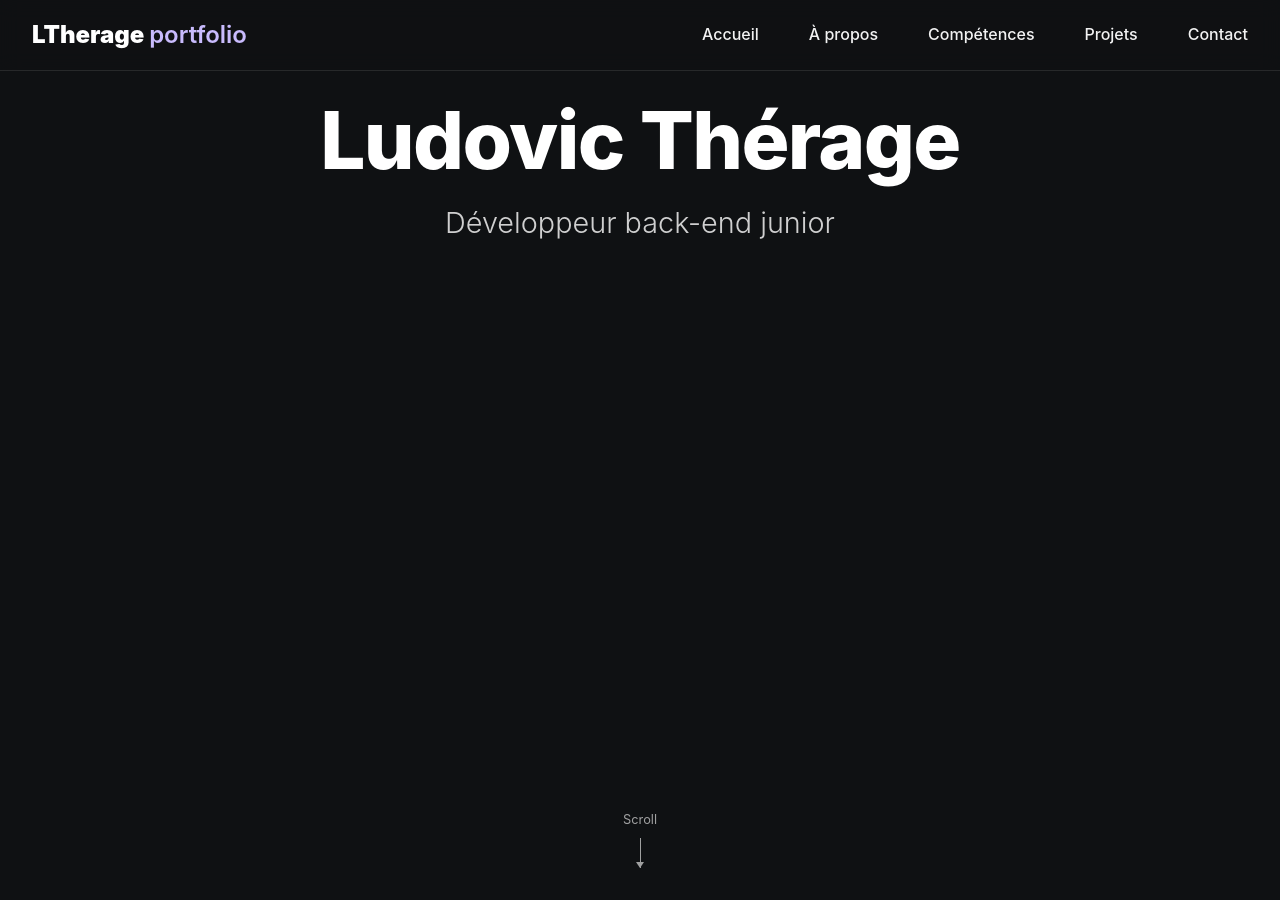
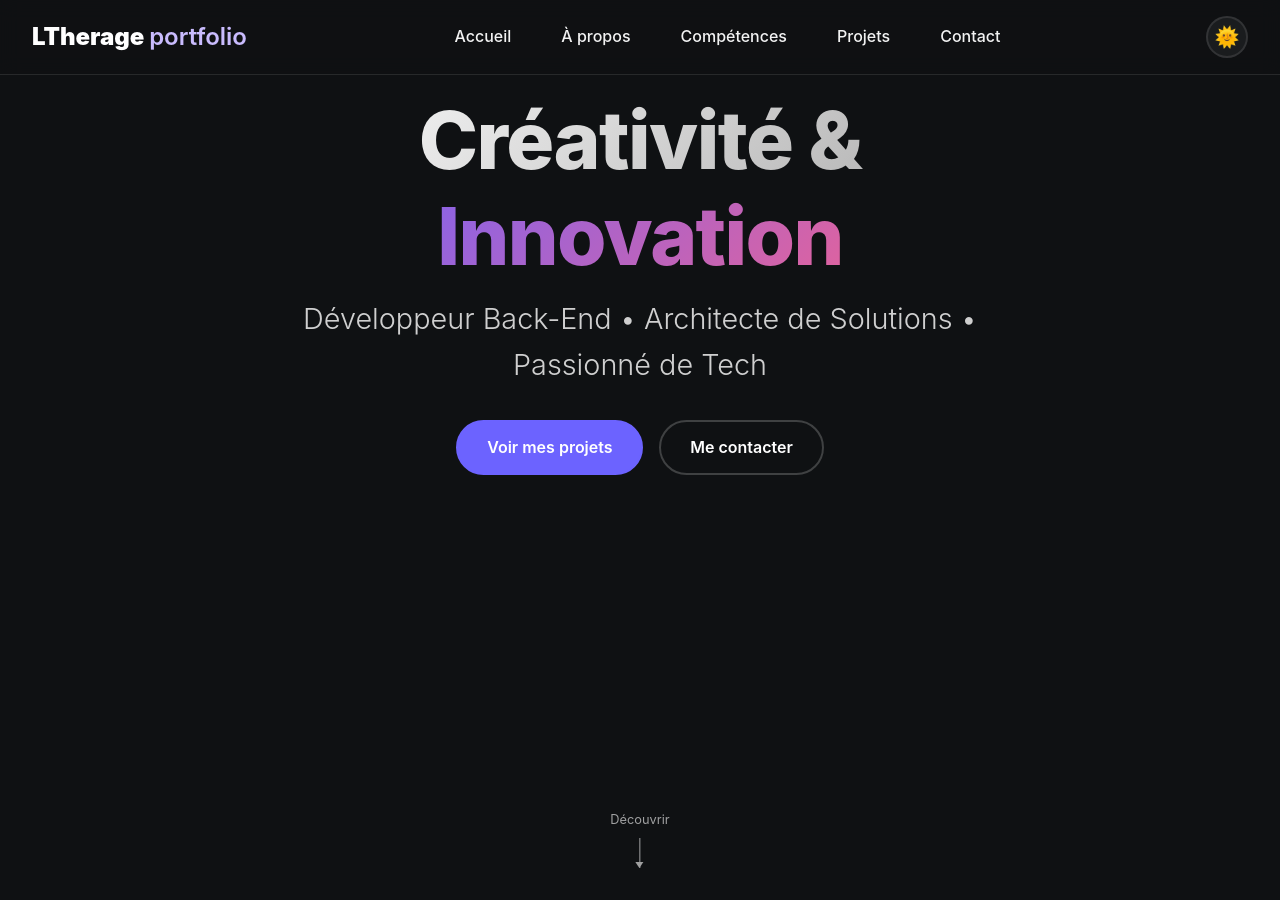
Before and after one commit to LTherage/Portfolio, a Jekyll site: the page built from portfolio.md, in a window 1280 px wide and 900 px high. Built offline with Jekyll 4.4.1, drawn with Linux system fonts in a browser that asks for light colours; some of the changed text lies outside the part shown.

Commit message:
Plusieurs changement dans mon portfolio :  - Changement de l'accueil  - Problème liées aux chemins des images/du CV patch  - Utilisation des images ajax plus souvent
 Reste à patch : Première de couverture(Les cartes mal mises / logo du portfolio avec l'animation)

```diff
--- a/_layouts/portfolio.html
+++ b/_layouts/portfolio.html
@@ -888,18 +888,27 @@
         <a href="#projects">Projets</a>
         <a href="#contact">Contact</a>
     </nav>
+    <button id="theme-toggle" aria-label="Changer le thème">🌞</button>
     <button class="mobile-menu-btn" id="mobile-menu-btn">
         <i class="fas fa-bars"></i>
     </button>
+
 </header>
 
-<!-- Section Hero simplifiée -->
+<!-- Section Hero accrocheuse -->
 <section id="hero" class="minimal-hero">
     <div class="hero-content">
-        <h1 class="hero-title">Ludovic Thérage</h1>
-        <h2 class="hero-subtitle">Développeur back-end junior</h2>
+        <h1 class="hero-title">
+            <span>Créativité &</span>
+            <span>Innovation</span>
+        </h1>
+        <h2 class="hero-subtitle">Développeur Back-End • Architecte de Solutions • Passionné de Tech</h2>
+        <div class="cta-buttons">
+            <a href="#projects" class="cta">Voir mes projets</a>
+            <a href="#contact" class="cta cta-secondary">Me contacter</a>
+        </div>
         <div class="scroll-indicator">
-            <span>Scroll</span>
+            <span>Découvrir</span>
             <div class="arrow"></div>
         </div>
     </div>
@@ -911,7 +920,7 @@
     <div class="about-content">
         <div class="profile-visual">
             <div class="profile-image">
-                <img src="LudovicT.png" alt="Ludovic Thérage">
+                <img src="{{ '/assets/LudovicT.png' | relative_url }}" alt="Ludovic Thérage">
             </div>
             <div class="stats-container">
                 <div class="stat">
@@ -935,34 +944,47 @@
             </p>
 
             <div class="tech-highlights">
-                <span class="tech-pill">🚀 Node.js</span>
-                <span class="tech-pill">🐍 Python</span>
-                <span class="tech-pill">🗄️ MongoDB</span>
-                <span class="tech-pill">⚡ Express.js</span>
+                <span class="tech-pill">
+                    <i class="fab fa-node-js"></i>
+                    Node.js
+                </span>
+                <span class="tech-pill">
+                    <i class="fab fa-python"></i>
+                    Python
+                </span>
+                <span class="tech-pill">
+                    <i class="fas fa-database"></i>
+                    MongoDB
+                </span>
+                <span class="tech-pill">
+                    <i class="fab fa-php"></i>
+                    PHP
+                </span>
             </div>
 
             <p>
                 Actuellement étudiant en informatique à l'IUT de Lens, je me consacre
                 à l'apprentissage des architectures back-end modernes et des bonnes pratiques
                 de développement.
+                Ce que j'aime faire pendant mon temps libre :
             </p>
 
             <div class="passion-list">
                 <div class="passion-item">
-                    <i class="fas fa-shield-alt"></i>
-                    <span>Cybersécurité</span>
+                    <i class="fas fa-laptop-code"></i>
+                    <span>Apprentissage en autodidacte / Projets personnels</span>
                 </div>
                 <div class="passion-item">
-                    <i class="fas fa-brain"></i>
-                    <span>Intelligence Artificielle</span>
+                    <i class="fas fa-running"></i>
+                    <span> Sport </span>
                 </div>
                 <div class="passion-item">
-                    <i class="fas fa-rocket"></i>
-                    <span>Innovation Technologique</span>
+                    <i class="fas fa-chess-knight"></i>
+                    <span> Jeu de stratégie </span>
                 </div>
             </div>
 
-            <a href="#" class="cta" id="download-cv">
+            <a href="{{ '/assets/CV.pdf' | relative_url }}" class="cta" id="download-cv">
                 <i class="fas fa-download"></i>
                 Télécharger mon CV
             </a>
@@ -977,11 +999,11 @@
         <div class="skill-category">
             <h3><i class="fas fa-code"></i> Langages de programmation</h3>
             <div class="skills-list">
+                <span class="skill-item">Java</span>
+                <span class="skill-item">Python</span>
+                <span class="skill-item">PHP</span>
                 <span class="skill-item">JavaScript</span>
-                <span class="skill-item">Python</span>
-                <span class="skill-item">Java</span>
-                <span class="skill-item">PHP</span>
-                <span class="skill-item">C#</span>
+                <span class="skill-item">C</span>
                 <span class="skill-item">SQL</span>
             </div>
         </div>
@@ -1015,6 +1037,27 @@
                 <span class="skill-item">REST API</span>
                 <span class="skill-item">GraphQL</span>
                 <span class="skill-item">WebSocket</span>
+            </div>
+        </div>
+        <div class="skill-category">
+            <h3><i class="fas fa-users"></i> Soft-Skills & Méthodologies</h3>
+            <div class="skills-list">
+                <span class="skill-item">Travail d'équipe</span>
+                <span class="skill-item">Communication</span>
+                <span class="skill-item">Résolution de problèmes</span>
+                <span class="skill-item">Gestion de projet</span>
+                <span class="skill-item">Agile/Scrum</span>
+                <span class="skill-item">Adaptabilité</span>
+                <span class="skill-item">Curiosité intellectuelle</span>
+                <span class="skill-item">Autonomie</span>
+            </div>
+        </div>
+        <div class="skill-category">
+            <h3><i class="fas fa-language"></i> Langues</h3>
+            <div class="skills-list">
+                <span class="skill-item">🇫🇷 Français - Natif</span>
+                <span class="skill-item">🇬🇧 Anglais - B2</span>
+                <span class="skill-item">🇪🇸 Espagnol - B1</span>
             </div>
         </div>
     </div>
@@ -1350,6 +1393,27 @@
         // Initialiser le scroll dynamique
         initWildScroll();
     });
+
+    // Gestion du thème
+    const toggleBtn = document.getElementById('theme-toggle');
+    const root = document.documentElement;
+
+    if (localStorage.getItem('theme') === 'light') {
+        root.setAttribute('data-theme', 'light');
+        toggleBtn.textContent = '🌙';
+    }
+
+    toggleBtn.addEventListener('click', () => {
+        if (root.getAttribute('data-theme') === 'light') {
+            root.removeAttribute('data-theme');
+            localStorage.setItem('theme', 'dark');
+            toggleBtn.textContent = '☀️';
+        } else {
+            root.setAttribute('data-theme', 'light');
+            localStorage.setItem('theme', 'light');
+            toggleBtn.textContent = '🌙';
+        }
+    });
 </script>
 </body>
 </html>
--- a/assets/main.css
+++ b/assets/main.css
@@ -680,3 +680,113 @@ section {
     margin-bottom: 3rem;
     text-align: center;
 }
+
+/* ===========================
+   HEADER ET NAVIGATION
+   =========================== */
+.site-header {
+    position: fixed;
+    top: 0;
+    left: 0;
+    width: 100%;
+    z-index: 100;
+    display: flex;
+    align-items: center;
+    justify-content: space-between;
+    padding: 1rem 2rem;
+    background: rgba(15, 17, 19, 0.8);
+    backdrop-filter: blur(10px);
+    border-bottom: 1px solid rgba(255, 255, 255, 0.1);
+    transition: var(--transition);
+}
+
+/* Animation du logo */
+.logo {
+    font-size: 1.5rem;
+    font-weight: 700;
+    color: var(--text-dark);
+    text-decoration: none;
+    display: flex;
+    align-items: center;
+}
+
+.logo-bold {
+    font-weight: 900;
+    color: #ffffff;
+}
+
+.logo-portfolio {
+    margin-left: 0.3rem;
+    font-weight: 400;
+    color: #ffffff;
+    animation: portfolioColor 3s ease-in-out infinite;
+}
+
+/* ===========================
+   BOUTON THEME TOGGLE
+   =========================== */
+#theme-toggle {
+    background: var(--glass);
+    border: 2px solid rgba(255,255,255,0.1);
+    color: var(--text);
+    font-size: 20px;
+    border-radius: 50%;
+    width: 42px;
+    height: 42px;
+    display: flex;
+    align-items: center;
+    justify-content: center;
+    cursor: pointer;
+    transition: var(--transition);
+    margin-left: 1rem;
+}
+
+#theme-toggle:hover {
+    transform: rotate(15deg) scale(1.1);
+    background: var(--panel);
+}
+
+:root[data-theme="light"] #theme-toggle {
+    border: 2px solid rgba(0,0,0,0.1);
+}
+
+/* ===========================
+   HERO ACCROCHEUR
+   =========================== */
+.hero-content .hero-title {
+    display: flex;
+    flex-direction: column;
+    gap: 0.5rem;
+}
+
+.hero-content .hero-title span {
+    display: block;
+}
+
+.hero-content .hero-title span:first-child {
+    background: linear-gradient(135deg, #fff 0%, #a8a8a8 100%);
+    -webkit-background-clip: text;
+    -webkit-text-fill-color: transparent;
+}
+
+.hero-content .hero-title span:last-child {
+    background: linear-gradient(135deg, #6c63ff 0%, #ff6384 100%);
+    -webkit-background-clip: text;
+    -webkit-text-fill-color: transparent;
+}
+
+/* Adaptation mobile pour le header */
+@media (max-width: 768px) {
+    .site-header {
+        padding: 1rem;
+    }
+
+    .nav {
+        display: none;
+    }
+
+    #theme-toggle {
+        margin-left: auto;
+        margin-right: 1rem;
+    }
+}
```
Also changed, not shown: _layouts/default.html (+5 -4 lines), assets/LudovicT.png (renamed from _layouts/LudovicT.png), 10 other files.
